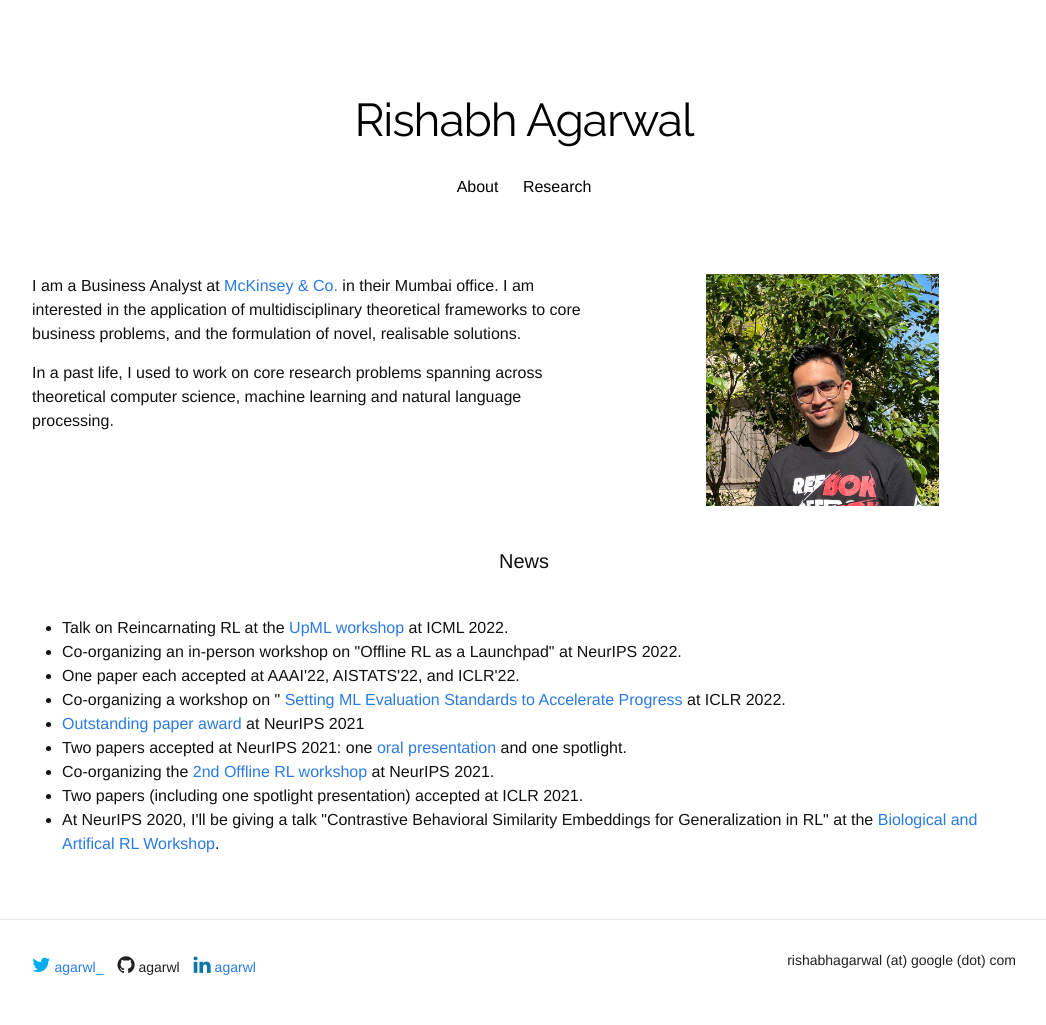
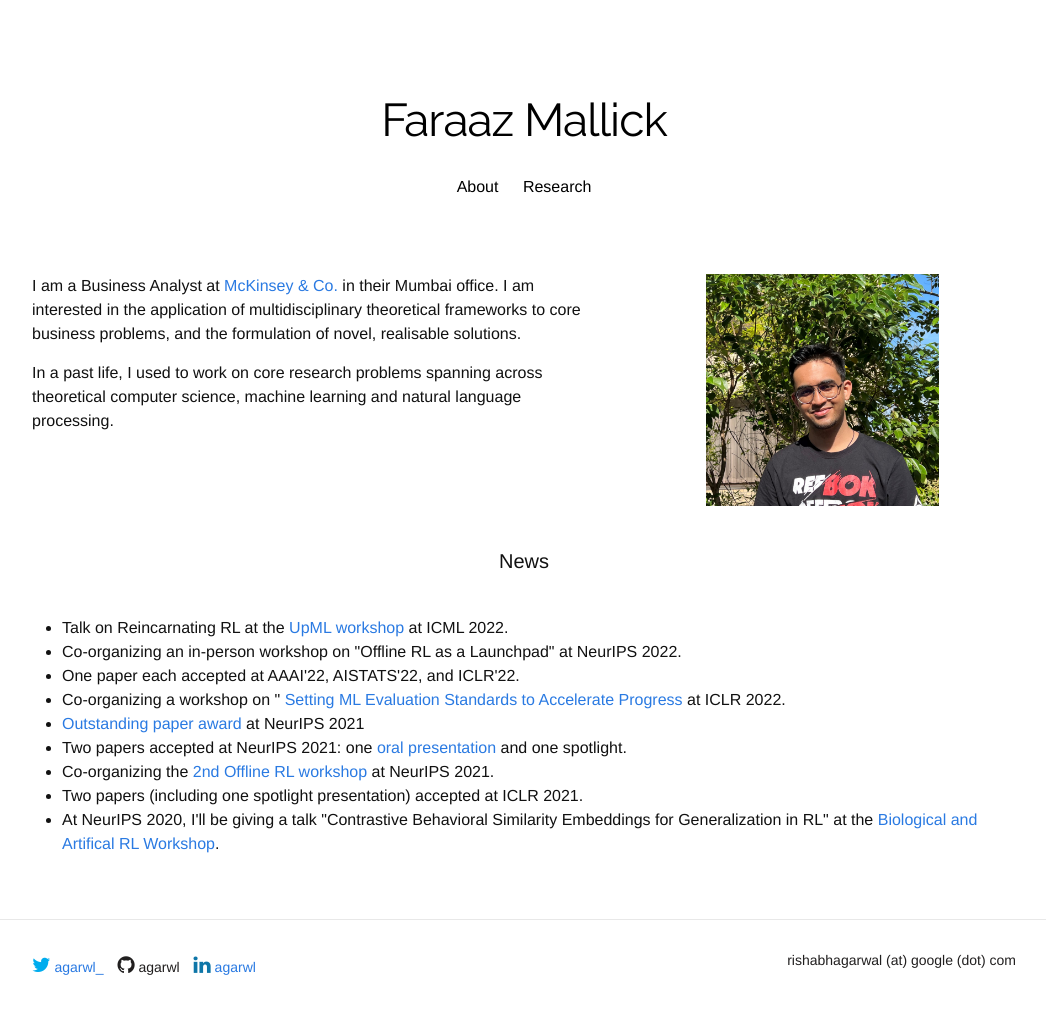
Before and after one commit to D0WNL1NK/faraazrm.github.io, a Jekyll site: the page built from index.html, in a window 1280 px wide. Shown: the whole page, without its empty margins (116-1162 px from the left). Built offline with Jekyll 4.4.1, drawn with Linux system fonts in a browser that asks for light colours; nearby versions of some CDN libraries; some web fonts are replaced; a style sheet for code colours, icons or effects is not loaded.

Commit message:
Edit Title.

```diff
--- a/_layouts/layout.html
+++ b/_layouts/layout.html
@@ -26,7 +26,7 @@
               <div class="row">
                 <div class="menu-toggle"><button class="toggle-button"><i class="icon fa fa-bars"></i></button></div>
 
-                <div class="site-title"><a href="/">Rishabh Agarwal</a></div>
+                <div class="site-title"><a href="/">Faraaz Mallick</a></div>
 
               </div>
               <div class="desktop-menu">
```
